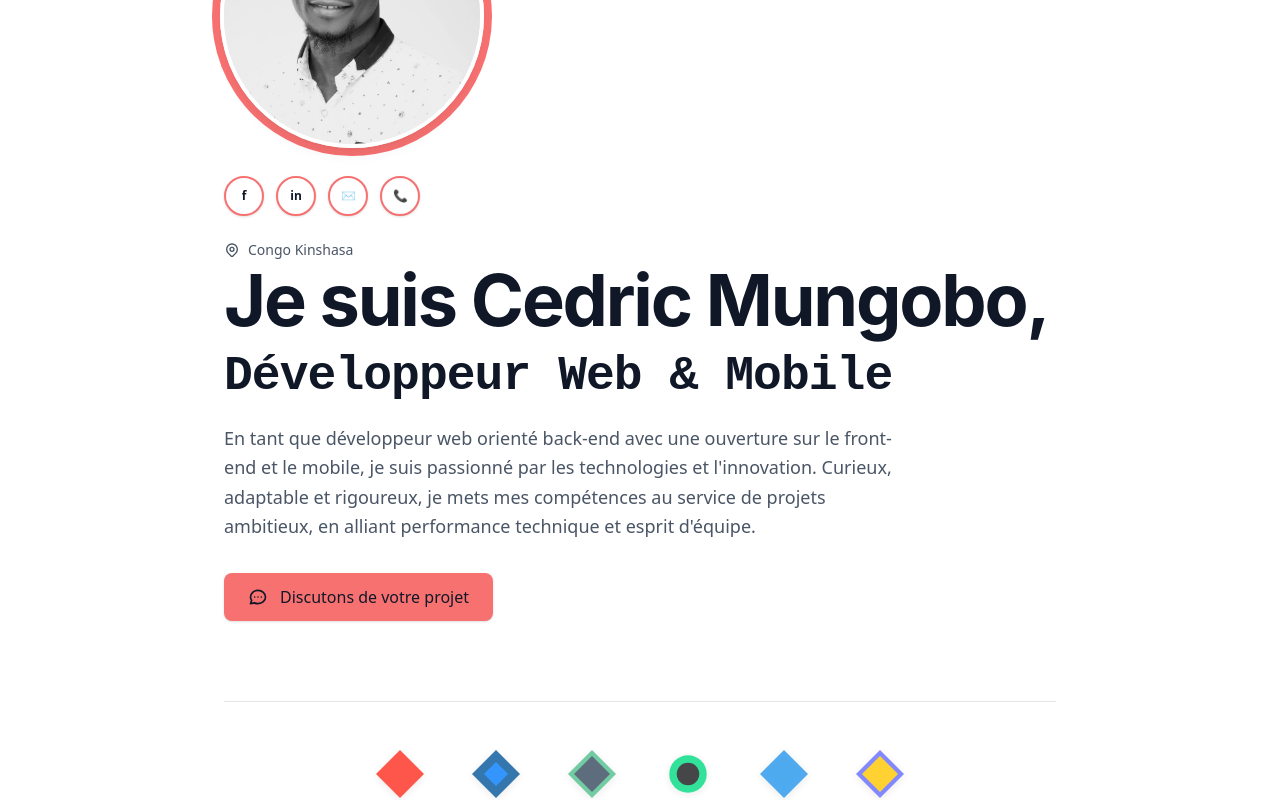
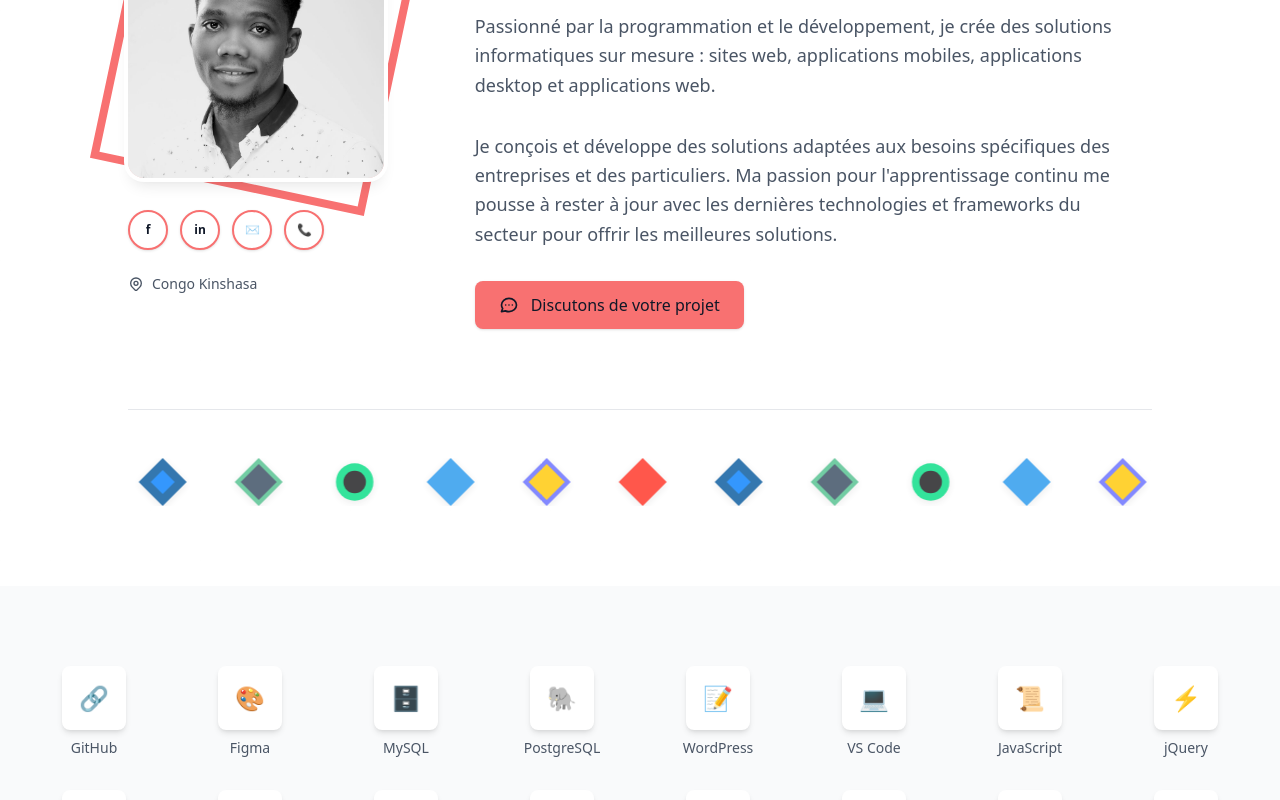
Before and after one commit to cedric-mungobo/cedric.mungobo, a Nuxt app: page / in a window 1280 px wide. Shown: the part 240-1040 px from the top of the page. Built offline with nearby package versions, Linux system fonts and the light colour scheme.

Commit message:
Refactor HeroSection component: updated layout, improved styling, and replaced static technology logos with an infinite scroll component.

```diff
--- a/app/components/HeroSection.vue
+++ b/app/components/HeroSection.vue
@@ -1,5 +1,5 @@
 <template>
-  <section id="hero" class="relative pt-32 pb-20 px-4  max-w-4xl mx-auto  sm:px-6 lg:px-8 min-h-screen flex items-center overflow-hidden bg-white">
+  <section id="hero" class="relative pt-32 pb-20 px-4   sm:px-6 lg:px-8 min-h-screen flex items-center overflow-hidden bg-white">
     <!-- Background Grid Pattern -->
     <div class="absolute inset-0 opacity-[0.04]" style="background-image: linear-gradient(rgba(0,0,0,0.08) 1px, transparent 1px), linear-gradient(90deg, rgba(0,0,0,0.08) 1px, transparent 1px); background-size: 50px 50px;"></div>
 
@@ -17,20 +17,20 @@
       </svg>
     </div>
 
-    <div class="max-w-7xl mx-auto w-full relative z-10">
-      <div class="grid md:grid-cols-3 gap-1 items-center">
+    <div class="max-w-5xl mx-auto w-full relative z-10">
+      <div class="grid md:grid-cols-3 gap-4 items-center">
         <!-- Left Side - Profile -->
         <div class="flex flex-col items-center md:items-start">
           <!-- Profile Picture with Primary Border -->
           <div class="relative mb-8">
-            <div class="absolute -inset-3 rounded-full border-8 border-primary-400 transform rotate-12"></div>
-            <div class="relative w-64 h-64 rounded-full overflow-hidden bg-gray-200 ring-4 ring-white shadow-lg">
+            <div class="absolute -inset-3 rounded-2xls border-8 border-primary-400 transform rotate-12"></div>
+            <div class="relative w-64 h-64 rounded-2xl overflow-hidden bg-primary-200 ring-4 ring-white shadow-lg">
               <picture>
                 <source srcset="/images/profil_compressed.jpg" type="image/jpeg">
                 <img
                   src="/images/profil_compressed.jpg"
                   alt="Cedric Mungobo"
-                  class="w-full h-full object-cover transition-transform duration-300 hover:scale-105"
+                  class="w-full h-full object-cover object-top transition-transform duration-300 hover:scale-105"
                   loading="lazy"
                   width="800"
                   height="1000"
@@ -64,18 +64,23 @@
         </div>
 
         <!-- Right Side - Content -->
-        <div class="text-center md:text-left md:col-span-3">
-          <h1 class="text-5xl md:text-6xl lg:text-7xl font-bold text-gray-900 mb-4" style="font-family: 'Inter', -apple-system, sans-serif; font-weight: 700; letter-spacing: -0.03em;">
+        <div class="text-center md:text-left md:col-span-2">
+          <h1 class="text-3xl md:text-4xl lg:text-5xl font-bold text-gray-900 mb-4" style="font-family: 'Inter', -apple-system, sans-serif; font-weight: 700; letter-spacing: -0.03em;">
             Je suis Cedric Mungobo,
           </h1>
-          <h2 class="text-3xl md:text-4xl lg:text-5xl font-bold text-gray-900 mb-6 font-mono" style="letter-spacing: -0.02em;">
-            Développeur Web & Mobile
+          <h2 class="text-xl md:text-2xl lg:text-3xl font-bold text-gray-900 mb-6 font-mono" style="letter-spacing: -0.02em;">
+            Ingénieur logiciel
           </h2>
 
           <p class="text-base md:text-lg text-gray-600 leading-relaxed mb-8 max-w-2xl">
-            En tant que développeur web orienté back-end avec une ouverture sur le front-end et le mobile,
-            je suis passionné par les technologies et l'innovation. Curieux, adaptable et rigoureux,
-            je mets mes compétences au service de projets ambitieux, en alliant performance technique et esprit d'équipe.
+            Passionné par la programmation et le développement, je crée des solutions informatiques sur mesure :
+            sites web, applications mobiles, applications desktop et applications web.
+          </p>
+
+          <p class="text-base md:text-lg text-gray-600 leading-relaxed mb-8 max-w-2xl">
+            Je conçois et développe des solutions adaptées aux besoins spécifiques des entreprises et des particuliers.
+            Ma passion pour l'apprentissage continu me pousse à rester à jour avec les dernières technologies
+            et frameworks du secteur pour offrir les meilleures solutions.
           </p>
 
           <a
@@ -90,47 +95,8 @@
         </div>
       </div>
 
-      <!-- Technology Logos Section -->
-      <div class="mt-20 pt-12 border-t border-gray-200">
-        <div class="flex flex-wrap justify-center items-center gap-8 md:gap-12">
-          <div class="tech-logo" title="Laravel">
-            <svg class="w-12 h-12" viewBox="0 0 256 256" fill="none" xmlns="http://www.w3.org/2000/svg">
-              <path d="M128 0L0 128L128 256L256 128L128 0Z" fill="#FF2D20"/>
-              <path d="M128 32L32 128L128 224L224 128L128 32Z" fill="#FF2D20" opacity="0.8"/>
-            </svg>
-          </div>
-          <div class="tech-logo" title="Flutter">
-            <svg class="w-12 h-12" viewBox="0 0 256 256" fill="none">
-              <path d="M128 0L0 128L128 256L256 128L128 0Z" fill="#02569B"/>
-              <path d="M128 64L64 128L128 192L192 128L128 64Z" fill="#027DFD"/>
-            </svg>
-          </div>
-          <div class="tech-logo" title="Vue.js">
-            <svg class="w-12 h-12" viewBox="0 0 256 256" fill="none">
-              <path d="M128 0L0 128L128 256L256 128L128 0Z" fill="#4FC08D"/>
-              <path d="M128 32L32 128L128 224L224 128L128 32Z" fill="#35495E"/>
-            </svg>
-          </div>
-          <div class="tech-logo" title="Nuxt.js">
-            <svg class="w-12 h-12" viewBox="0 0 256 256" fill="none">
-              <circle cx="128" cy="128" r="100" fill="#00DC82"/>
-              <circle cx="128" cy="128" r="60" fill="#18181B"/>
-            </svg>
-          </div>
-          <div class="tech-logo" title="Docker">
-            <svg class="w-12 h-12" viewBox="0 0 256 256" fill="none">
-              <path d="M128 0L0 128L128 256L256 128L128 0Z" fill="#2496ED"/>
-              <path d="M128 40L40 128L128 216L216 128L128 40Z" fill="#2496ED" opacity="0.8"/>
-            </svg>
-          </div>
-          <div class="tech-logo" title="Vite">
-            <svg class="w-12 h-12" viewBox="0 0 256 256" fill="none">
-              <path d="M128 0L0 128L128 256L256 128L128 0Z" fill="#646CFF"/>
-              <path d="M128 32L32 128L128 224L224 128L128 32Z" fill="#FFC700"/>
-            </svg>
-          </div>
-        </div>
-      </div>
+      <!-- Technology Logos Section with Infinite Scroll -->
+      <TechLogosScroll />
     </div>
   </section>
 </template>
@@ -212,18 +178,4 @@ const socialLinks = [
   filter: drop-shadow(0 2px 4px rgba(248, 113, 113, 0.3));
 }
 
-/* Technology Logos */
-.tech-logo {
-  transition: transform 0.3s ease, opacity 0.3s ease;
-  opacity: 0.8;
-}
-
-.tech-logo:hover {
-  transform: scale(1.1);
-  opacity: 1;
-}
-
-.tech-logo svg {
-  filter: drop-shadow(0 2px 4px rgba(0, 0, 0, 0.1));
-}
 </style>
--- /dev/null
+++ b/app/components/TechLogosScroll.vue
@@ -0,0 +1,109 @@
+<template>
+  <div class="tech-logos-section mt-20 pt-12 border-t border-gray-200 overflow-hidden">
+    <div class="tech-logos-scroll">
+      <div class="tech-logos-track">
+        <!-- Render logos twice for seamless infinite scroll -->
+        <template v-for="i in 2" :key="i">
+          <div v-for="logo in techLogos" :key="`${logo.name}-${i}`" class="tech-logo" :title="logo.name">
+            <component :is="logo.component" />
+          </div>
+        </template>
+      </div>
+    </div>
+  </div>
+</template>
+
+<script lang="ts" setup>
+import { h } from 'vue'
+
+// Define logos as render functions
+const techLogos = [
+  {
+    name: 'Laravel',
+    component: () => h('svg', { class: 'w-12 h-12', viewBox: '0 0 256 256', fill: 'none', xmlns: 'http://www.w3.org/2000/svg' }, [
+      h('path', { d: 'M128 0L0 128L128 256L256 128L128 0Z', fill: '#FF2D20' }),
+      h('path', { d: 'M128 32L32 128L128 224L224 128L128 32Z', fill: '#FF2D20', opacity: '0.8' })
+    ])
+  },
+  {
+    name: 'Flutter',
+    component: () => h('svg', { class: 'w-12 h-12', viewBox: '0 0 256 256', fill: 'none' }, [
+      h('path', { d: 'M128 0L0 128L128 256L256 128L128 0Z', fill: '#02569B' }),
+      h('path', { d: 'M128 64L64 128L128 192L192 128L128 64Z', fill: '#027DFD' })
+    ])
+  },
+  {
+    name: 'Vue.js',
+    component: () => h('svg', { class: 'w-12 h-12', viewBox: '0 0 256 256', fill: 'none' }, [
+      h('path', { d: 'M128 0L0 128L128 256L256 128L128 0Z', fill: '#4FC08D' }),
+      h('path', { d: 'M128 32L32 128L128 224L224 128L128 32Z', fill: '#35495E' })
+    ])
+  },
+  {
+    name: 'Nuxt.js',
+    component: () => h('svg', { class: 'w-12 h-12', viewBox: '0 0 256 256', fill: 'none' }, [
+      h('circle', { cx: '128', cy: '128', r: '100', fill: '#00DC82' }),
+      h('circle', { cx: '128', cy: '128', r: '60', fill: '#18181B' })
+    ])
+  },
+  {
+    name: 'Docker',
+    component: () => h('svg', { class: 'w-12 h-12', viewBox: '0 0 256 256', fill: 'none' }, [
+      h('path', { d: 'M128 0L0 128L128 256L256 128L128 0Z', fill: '#2496ED' }),
+      h('path', { d: 'M128 40L40 128L128 216L216 128L128 40Z', fill: '#2496ED', opacity: '0.8' })
+    ])
+  },
+  {
+    name: 'Vite',
+    component: () => h('svg', { class: 'w-12 h-12', viewBox: '0 0 256 256', fill: 'none' }, [
+      h('path', { d: 'M128 0L0 128L128 256L256 128L128 0Z', fill: '#646CFF' }),
+      h('path', { d: 'M128 32L32 128L128 224L224 128L128 32Z', fill: '#FFC700' })
+    ])
+  }
+]
+</script>
+
+<style scoped>
+/* Technology Logos Infinite Scroll */
+.tech-logos-scroll {
+  overflow: hidden;
+  width: 100%;
+  position: relative;
+}
+
+.tech-logos-track {
+  display: flex;
+  align-items: center;
+  gap: 3rem;
+  animation: scroll-logos 30s linear infinite;
+  will-change: transform;
+}
+
+.tech-logos-track:hover {
+  animation-play-state: paused;
+}
+
+@keyframes scroll-logos {
+  0% {
+    transform: translateX(0);
+  }
+  100% {
+    transform: translateX(-50%);
+  }
+}
+
+.tech-logo {
+  flex-shrink: 0;
+  transition: transform 0.3s ease, opacity 0.3s ease;
+  opacity: 0.8;
+}
+
+.tech-logo:hover {
+  transform: scale(1.2);
+  opacity: 1;
+}
+
+.tech-logo svg {
+  filter: drop-shadow(0 2px 4px rgba(0, 0, 0, 0.1));
+}
+</style>
```
